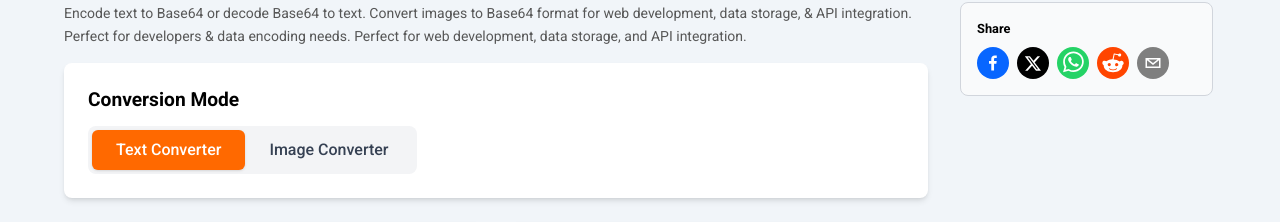
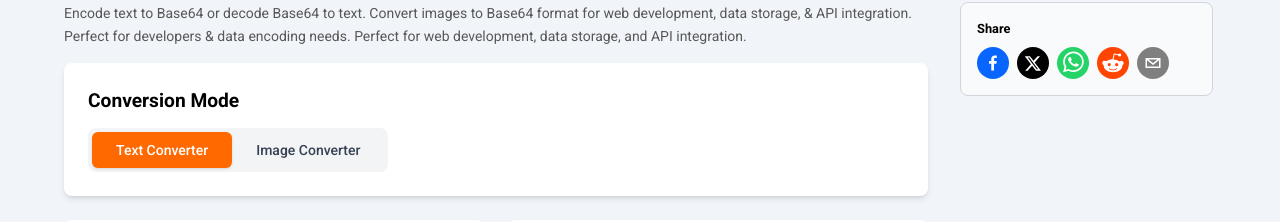
Before and after one commit to Version12345/HandyTooly, a Next.js app: page /tools/conversions-and-units/base64-converter in a window 1280 px wide. Shown: the part 145-367 px from the top of the page. Built offline with nearby package versions, Linux system fonts and the light colour scheme; no server answers.

Commit message:
Base64 Converter

```diff
--- a/src/app/tools/conversions-and-units/base64-converter/base64-converter.tsx
+++ b/src/app/tools/conversions-and-units/base64-converter/base64-converter.tsx
@@ -208,8 +208,8 @@ export function Base64Converter() {
       <div className="space-y-6">
         {/* Mode Selection */}
         <div className="bg-white rounded-lg shadow-md p-6">
-          <h2 className="text-xl font-semibold text-gray-900 mb-4">Conversion Mode</h2>
-          <div className="inline-flex rounded-lg bg-gray-100 p-1">
+          <h2>Conversion Mode</h2>
+          <div className="inline-flex rounded-lg bg-gray-100 p-1 text-sm">
             <button
               onClick={() => setMode('text')}
               className={`px-6 py-2 rounded-md font-medium transition-colors ${
```
